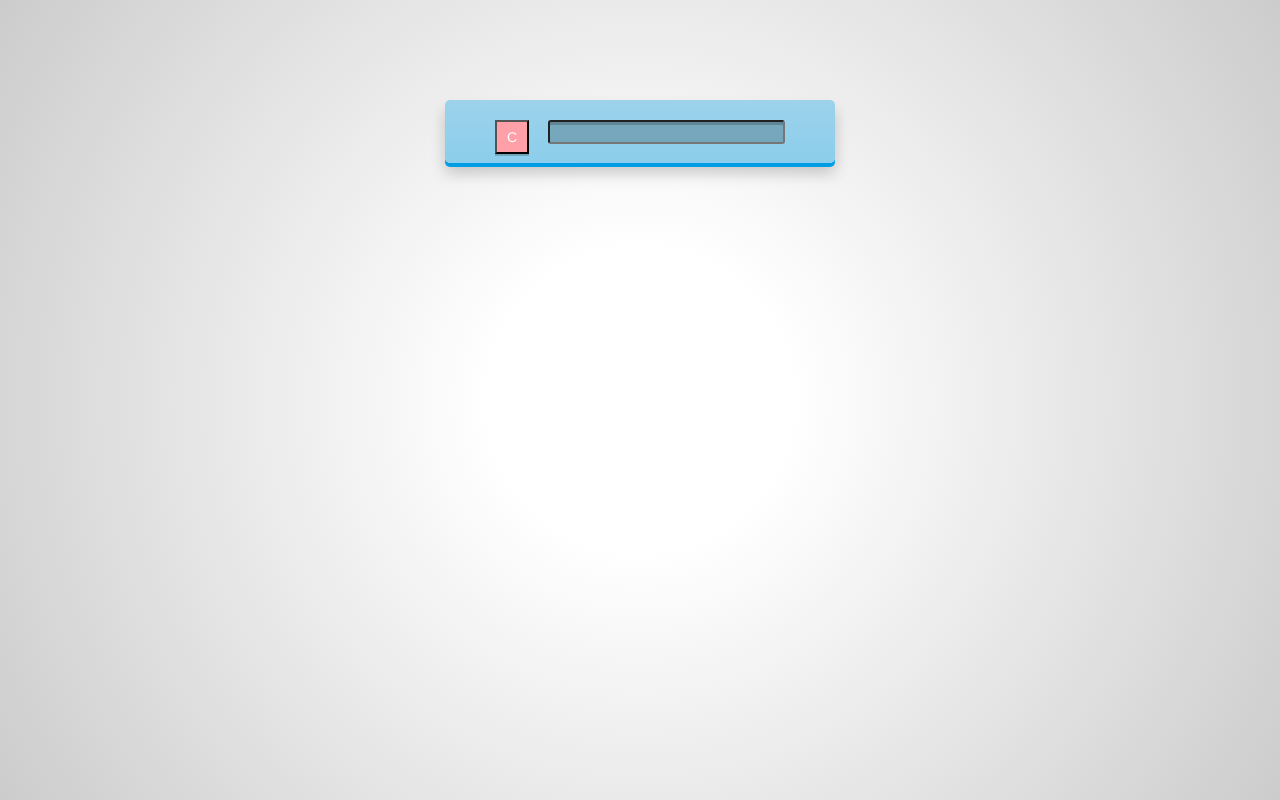
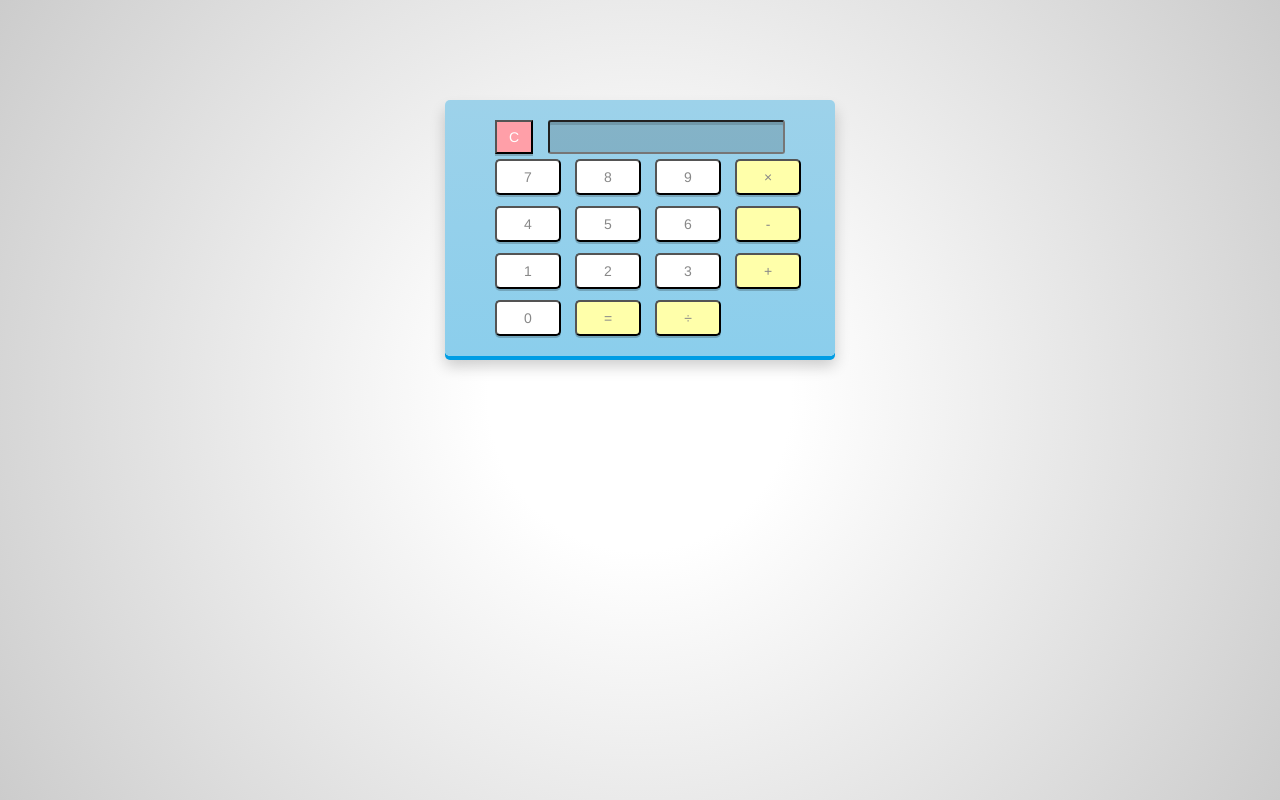
Before and after one commit to kdavidmoore/js-calculator, a plain HTML site: page index.html in a window 1280 px wide. Drawn offline with nearby package versions, Linux system fonts and the light colour scheme.

Commit message:
Added keyboard function
Starting to add ability to press number keys

```diff
--- a/css/styles.css
+++ b/css/styles.css
@@ -18,16 +18,37 @@ input {
 }
 
 .screen {
+	text-align: right;
 	width: 100%;
-	padding: 0 10px;
-	background: rgba(0,0,0,.2); /* 20% opacity black */
+	padding: 5px 10px;
+	background: rgba(0,0,0,.15); /* 15% opacity black */
 	border-radius: 3px;
-	box-shadow: inset 0px 3px rgba(0,0,0,.2);
+	box-shadow: inset 0px 3px rgba(0,0,0,.15);
+}
+
+.first-row {
+	margin-top: 5px;
 }
 
 .clear {
 	background: #ff9fa8;
 	box-shadow: 0px 2px rgba(0,0,0,.2);
 	color: white;
-	padding: 5px 10px;
+	padding: 5px 12px;
 }
+
+.number, .operator {
+	height: 36px;
+	width: 66px;
+	background: white;
+	border-radius: 5px;
+	box-shadow: 0px 2px rgba(0,0,0,.2);
+	margin: 0 7px 11px 0;
+	color: #888;
+	/* in older browsers, prevents the user from being able to select text inside the button */
+	user-select: none;
+}
+
+.operator {
+	background-color: #FFFFAA;
+}
--- a/index.html
+++ b/index.html
@@ -20,6 +20,59 @@
        						<input type="text" name="input" class="screen">
        					</div>
        				</div>
+       				<div class="col-sm-12 first-row">
+				       	<div class="col-sm-3">
+				       		<input type="button" name="seven" class="number" value="7">
+				       	</div>
+				       	<div class="col-sm-3">
+				       		<input type="button" name="eight" class="number" value="8">
+				       	</div>
+				       	<div class="col-sm-3">
+				       		<input type="button" name="nine" class="number" value="9">
+				       	</div>
+				       	<div class="col-sm-3">
+				       		<input type="button" name="muchoply" class="operator" value="&times;">
+				       	</div>
+	       			</div>
+	       			<div class="col-sm-12">
+				       	<div class="col-sm-3">
+				       		<input type="button" name="four" class="number" value="4">
+				       	</div>
+				       	<div class="col-sm-3">
+				       		<input type="button" name="five" class="number" value="5">
+				       	</div>
+				       	<div class="col-sm-3">
+				       		<input type="button" name="six" class="number" value="6">
+				       	</div>
+				       	<div class="col-sm-3">
+				       		<input type="button" name="subtract" class="operator" value="-">
+				       	</div>
+	       			</div>
+	       			<div class="col-sm-12">
+				       	<div class="col-sm-3">
+				       		<input type="button" name="one" class="number" value="1">
+				       	</div>
+				       	<div class="col-sm-3">
+				       		<input type="button" name="two" class="number" value="2">
+				       	</div>
+				       	<div class="col-sm-3">
+				       		<input type="button" name="three" class="number" value="3">
+				       	</div>
+				       	<div class="col-sm-3">
+				       		<input type="button" name="add" class="operator" value="+">
+				       	</div>
+	       			</div>
+	       			<div class="col-sm-12">
+				       	<div class="col-sm-3">
+				       		<input type="button" name="zero" class="number" value="0">
+				       	</div>
+				       	<div class="col-sm-3">
+				       		<input type="button" name="equals" class="operator equals" value="=">
+				       	</div>
+				       	<div class="col-sm-3">
+				       		<input type="button" name="divide" class="operator" value="&divide;">
+				       	</div>
+	       			</div>
        			</form>
        		</div> <!-- end of column -->
        	</div> <!-- end of row -->
--- a/js/scripts.js
+++ b/js/scripts.js
@@ -0,0 +1,21 @@
+$(document).ready(function() {
+	/* $('input').keyup(function(e){
+		console.log(e);
+	}); */
+	document.onkeyup = keyCheck; // executes keyCheck whenever the user presses & releases a key
+
+	function keyCheck(){
+		var keyID = event.keyCode;
+		console.log(keyID);
+		switch(keyID) {
+			case 49:
+				$('.screen').val('1');
+				break;
+			case 50:
+				$('.screen').val('2');
+				break;
+			default:
+				alert('Huh?');
+		}
+	}
+});
```
